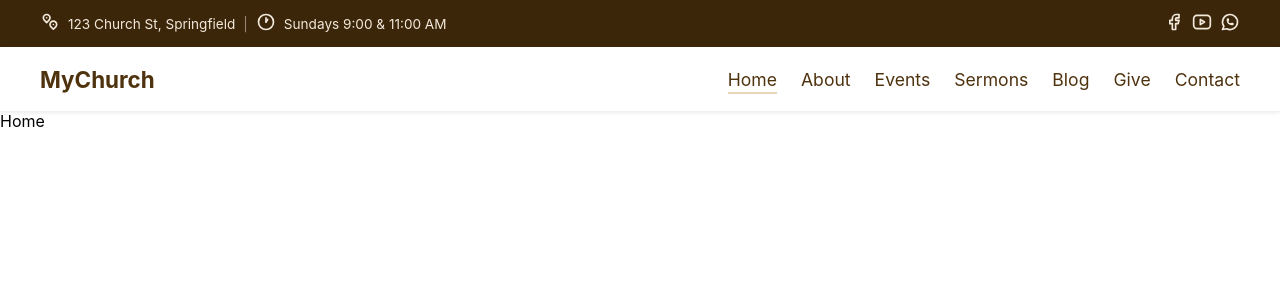
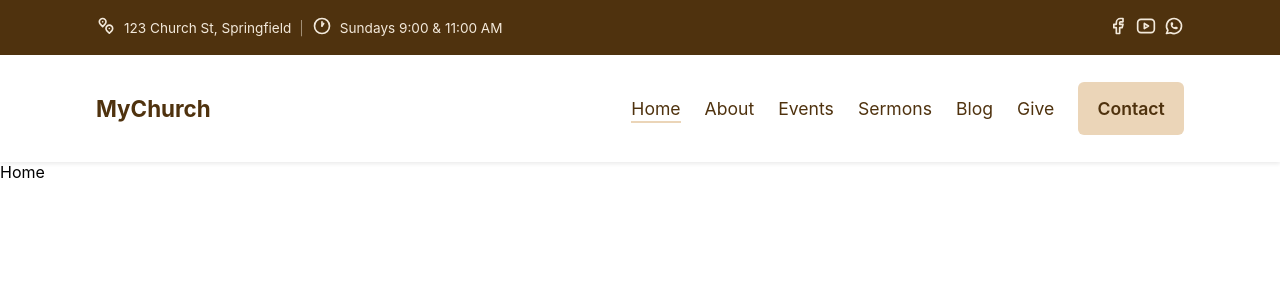
Before and after one commit to collinsMutai/Upendobaptistchurch, a React (Create React App) app in the folder frontend/: page / in a window 1280 px wide. Shown: the top 300 px of the page. Built offline with nearby package versions, Linux system fonts and the light colour scheme.

Commit message:
home page

```diff
--- a/frontend/src/components/Navbar.css
+++ b/frontend/src/components/Navbar.css
@@ -9,10 +9,10 @@
    Top Info Bar
 ========================= */
 .top-nav {
-  background: #3B260A;
+  background: #4F320E;
   color: #f3e9db;
   font-size: 0.85rem;
-  padding: 0.75rem 2.5rem;
+  padding: 1rem 6rem !important;
   display: flex;
   align-items: center;
   justify-content: space-between;
@@ -51,7 +51,7 @@
    Navbar
 ========================= */
 .navbar {
-  padding: 0.75rem 2.5rem;
+  padding: 2.5rem 6rem !important;
   background: #ffffff;
   color: #333333;
   display: flex;
@@ -69,6 +69,30 @@
   font-size: 1.4rem;
   font-weight: bold;
 }
+
+/* Contact button */
+.navbar .contact-btn,
+.mobile-menu .contact-btn {
+  background: #EBD5B8;
+  color: #4F320E;
+  padding: 1rem 1.2rem !important;
+  border-radius: 6px;
+  font-weight: 600;
+  text-decoration: none;
+  transition: background 0.25s ease, transform 0.2s ease;
+}
+
+.navbar .contact-btn:hover,
+.mobile-menu .contact-btn:hover {
+  background: #e2c9a8;
+  transform: translateY(-1px);
+}
+
+/* Active state (optional) */
+.mobile-menu .contact-btn.active {
+  border-bottom: none;
+}
+
 
 /* =========================
    Hamburger
@@ -227,7 +251,7 @@
     flex-direction: column;
     align-items: flex-start;
     gap: 0.5rem;
-    padding: 0.5rem 1rem;
+    padding: 0.5rem 1rem !important;
   }
 
   .top-nav__left {
@@ -240,4 +264,7 @@
     width: auto;
     justify-content: flex-start;
   }
+  .navbar {
+    padding: 1.5rem 1rem !important;
+  }
 }
--- a/frontend/src/components/Navbar.jsx
+++ b/frontend/src/components/Navbar.jsx
@@ -90,7 +90,16 @@ export default function Navbar() {
           <li><NavLink to="/sermons" onClick={closeMenu}>Sermons</NavLink></li>
           <li><NavLink to="/blog" onClick={closeMenu}>Blog</NavLink></li>
           <li><NavLink to="/give" onClick={closeMenu}>Give</NavLink></li>
-          <li><NavLink to="/contact" onClick={closeMenu}>Contact</NavLink></li>
+<li>
+  <NavLink
+    to="/contact"
+    onClick={closeMenu}
+    className="contact-btn"
+  >
+    Contact
+  </NavLink>
+</li>
+
 
           {/* Mobile Social Icons */}
           <li className="mobile-social">
```
